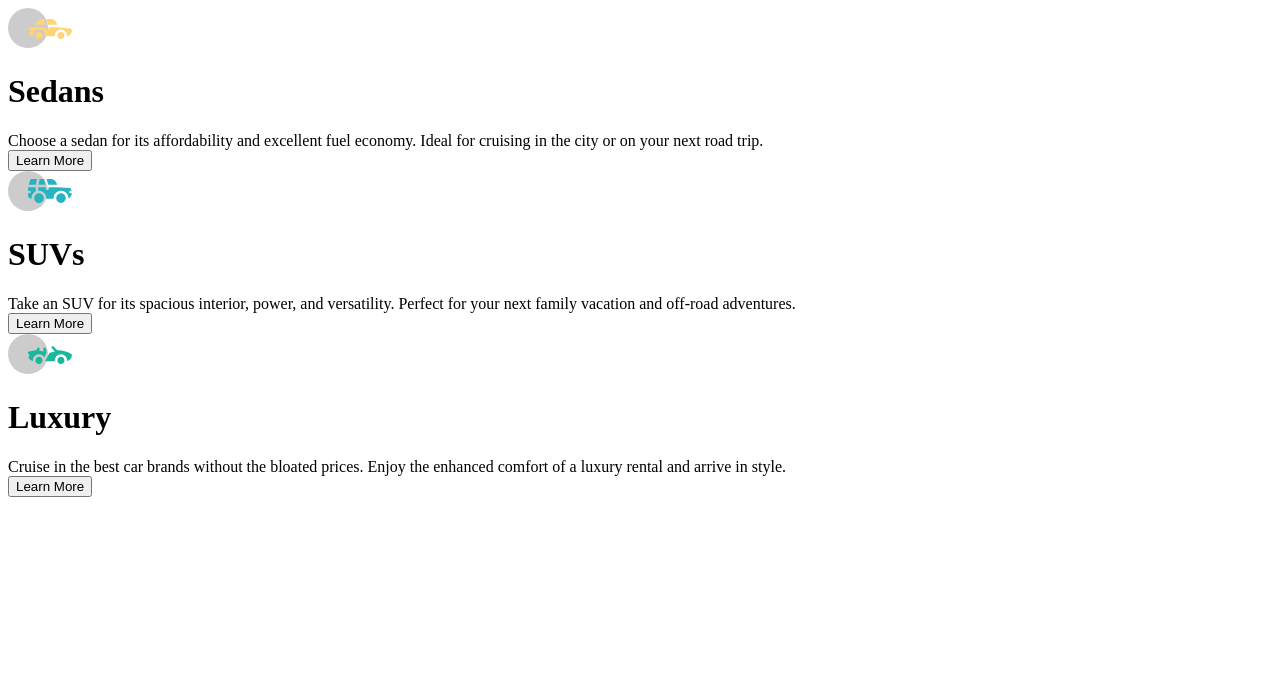
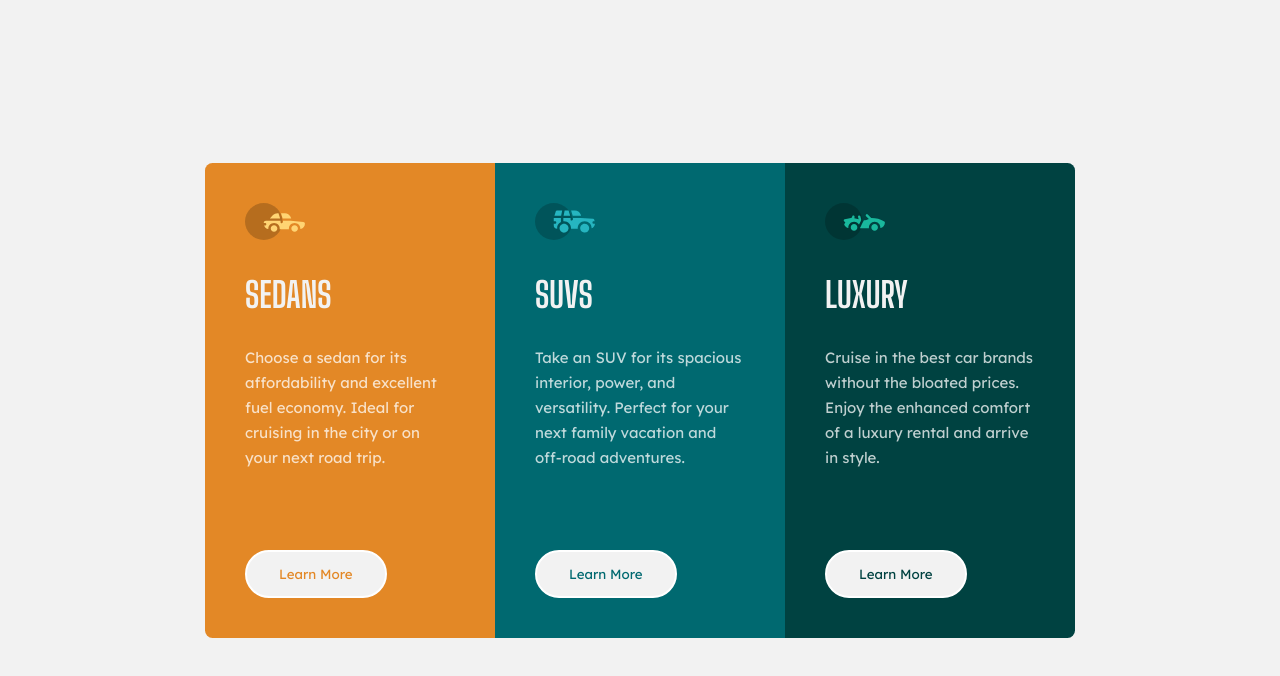
Before and after one commit to DileepAmbali/3-column-car-thing, a plain HTML site: page index.html in a window 1280 px wide. Drawn offline with Linux system fonts and the light colour scheme; files whose address does not match are found by name.

Commit message:
Changed link for styles css

```diff
--- a/index.html
+++ b/index.html
@@ -8,7 +8,7 @@
 
   <title>Frontend Mentor | 3-column preview card component</title>
 
-  <link rel="stylesheet" href="/HTML DEV/3-column-preview-card-component-main/styles.css">
+  <link rel="stylesheet" href="./styles.css">
   <link rel="preconnect" href="https://fonts.gstatic.com">
 <link href="https://fonts.googleapis.com/css2?family=Big+Shoulders+Display:wght@700&display=swap" rel="stylesheet">
 <link rel="preconnect" href="https://fonts.gstatic.com">
```
